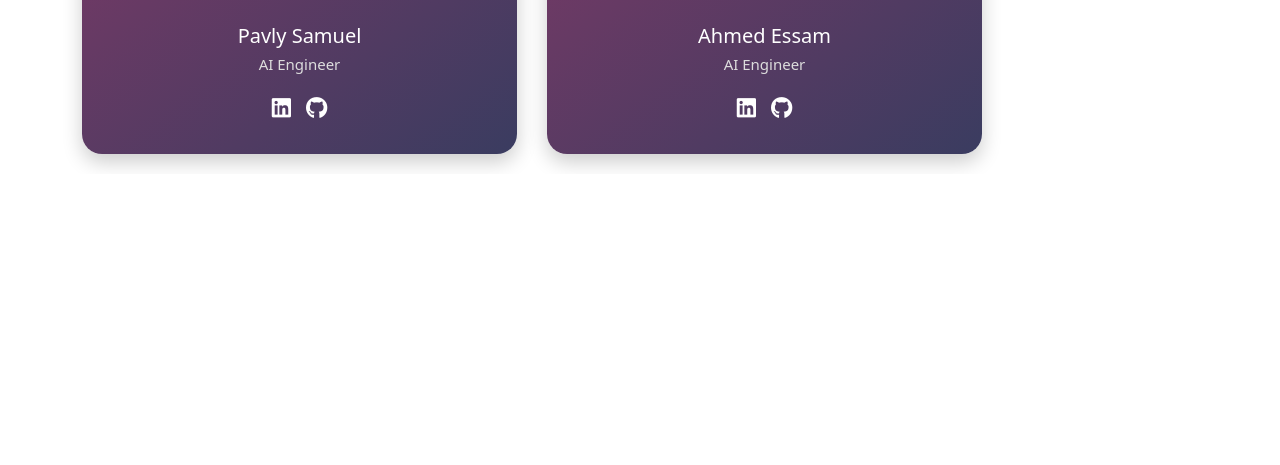
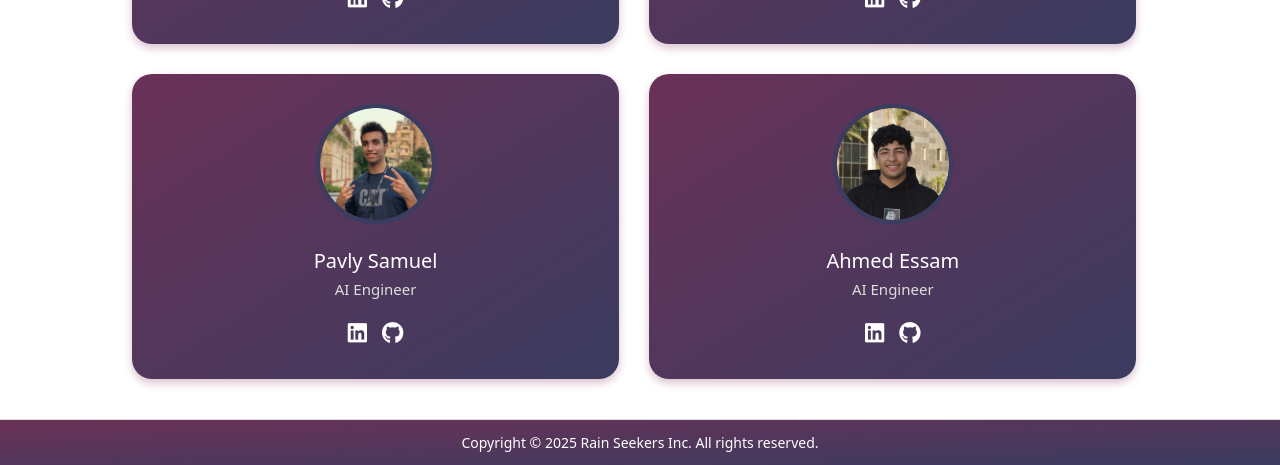
Before and after one commit to Aya-Abdellatif/rain-seekers, a Flask app: page / in a window 1280 px wide. Shown: the part 1682-2147 px from the top of the page. Before the commit the page ends 1851 px from the top, so only its background shows below. Run offline with Flask 3, Linux system fonts and the light colour scheme; parts of the project's set-up code (start-up, migrations or seed data) failed here and were passed over; some libraries are stand-ins or nearby versions.

Commit message:
about and contact sections

```diff
--- a/static/index.css
+++ b/static/index.css
@@ -1,23 +1,3 @@
-body {
-  margin: 0;
-  font-family: 'Segoe UI', Tahoma, Geneva, Verdana, sans-serif;
-}
-
-.navbar-brand {
-  font-size: 1.4rem;
-}
-.bg-custom {
-  background-color: #6a1b9a !important;  /* purple */
-}
-
-.navbar .nav-link {
-  color: white !important;
-}
-
-.navbar .nav-link:hover {
-  color: #f1c40f !important;  /* gold on hover */
-}
-
 .card {
     border-radius: 12px;
 }
@@ -83,34 +63,40 @@ h2, h3 {
 }
 
 .card{
+    background: linear-gradient(to bottom right, #853d6c, #3a3c60);
     color: white;
     text-align: left;
-    box-shadow: 0 4px 8px #d9c0ce !important;
+    box-shadow: 0 4px 8px #a56b8a !important;
 }
 
+.card p, .card li {
+    color: white;
+}
 .contact{
     background-color: white;
     margin: 0;
     padding: 20px;
     justify-content: center;
+    align-items: center;
     display: flex;
 }
 
 .team-container {
+    margin-left: 50px;
     display: grid;
     grid-template-columns: repeat(2, 1fr);
     gap: 30px;
-    max-width: 900px;
-    width: 100%;
+    width: 90%;
     justify-content: center;
 }
+
 .contact-card {
-    background: linear-gradient(to bottom right, #7c3966, #3a3c60);
+    background: linear-gradient(to bottom right, #6b3157, #3a3c60);
     border-radius: 20px;
     padding: 30px 50px;
     text-align: center;
     color: #fff;
-    box-shadow: 0 8px 20px rgba(0, 0, 0, 0.2);
+    box-shadow: 0 4px 8px #d9c0ce !important;
     transition: transform 0.3s;
 }
 
@@ -152,5 +138,5 @@ h2, h3 {
 }
 
 .social-links a:hover {
-      color: #00aced;
+    color: #d9c0ce;
 }
--- /dev/null
+++ b/static/static.css
@@ -0,0 +1,34 @@
+body {
+  margin: 0;
+  font-family: 'Segoe UI Semibold', 'Segoe UI', Tahoma, Geneva, Verdana, sans-serif;
+}
+
+.navbar-brand {
+  font-size: 1.4rem;
+}
+.bg-custom {
+  background-color: #6a1b9a !important;  /* purple */
+}
+
+.navbar .nav-link {
+    margin-right: 20px;
+  color: white !important;
+}
+
+.navbar .nav-link:hover {
+  color: #d9c0ce !important;  /* gold on hover */
+}
+
+footer {
+    background: linear-gradient(to bottom right, #6b3157, #3a3c60);
+    color: #555;
+    text-align: center;
+    padding: 12px 0;
+    font-size: 14px;
+    border-top: 1px solid #ddd;
+    margin-top: 40px;
+}
+
+footer p {
+    margin: 0;
+}
--- a/templates/index.html
+++ b/templates/index.html
@@ -4,6 +4,7 @@
   <meta charset="UTF-8">
   <meta name="viewport" content="width=device-width, initial-scale=1.0">
   <title>Navbar Example</title>
+  <link href="../static/static.css" rel="stylesheet">
   <link href="../static/index.css" rel="stylesheet">
   <!-- Bootstrap CSS -->
   <link href="https://cdn.jsdelivr.net/npm/bootstrap@5.3.2/dist/css/bootstrap.min.css" rel="stylesheet">
@@ -13,7 +14,7 @@
 <body>
 
 <!-- Navbar -->
-<nav class="navbar navbar-expand-lg navbar-dark shadow" style="background-color: black;">
+<nav class="navbar navbar-expand-lg navbar-dark shadow" style="background: linear-gradient(to bottom right, #6b3157, #3a3c60);">
   <div class="container">
     <!-- Brand / Logo -->
     <a class="navbar-brand fw-bold" href="/">🌦 Rain Seekers</a>
@@ -27,7 +28,7 @@
 
     <!-- Navbar Links -->
     <div class="collapse navbar-collapse" id="navbarNav">
-      <ul class="navbar-nav ms-auto"> <!-- pushes items to right -->
+      <ul class="navbar-nav ms-auto" style="margin-left: 50px;"> <!-- pushes items to right -->
         <li class="nav-item">
           <a class="nav-link active" href="#">Home</a>
         </li>
@@ -51,20 +52,22 @@
       Rain Seekers brings decades of NASA climate data to life, helping you see <br>how temperature, pressure, wind speed and humidity affect your plans.
       <br>Every location has its own climate story. Explore how weather patterns <br>might influence outdoor activities, from casual walks to big celebrations,<br>and plan with confidence.
     <br><h5 style="font-weight: bold; margin-left: 10px;">Plan Smarter, Enjoy the Weather!</h2> <br> <a href="insights-form.html" class="btn btn-primary btn-lg" style="border-color: #3a3c60; margin-left: 10px;">
-   Weather Insights
+   Show Weather
   </a>
 
     </p>
   </div>
 </section>
 
+<br><br>
+
 <section id="about" class="home">
   <div class="container">
     <!-- Title -->
-    <h2 class="text-center mb-4">About Rain Seekers</h2>
+    <h2 class="text-center mb-4" style="color: #7c3966;">About Rain Seekers</h2>
 
     <!-- Box -->
-    <div class="card p-4">
+    <div class="card p-4"">
       <div class="row align-items-center">
 
         <!-- Video (left) -->
@@ -91,10 +94,17 @@
   </div>
 </section>
 
+<br><br
 
 <section class="contact" id="contact">
   <div class="container">
-    <h2 class="text-center mb-4">Contact us</h2>
+    <h2 class="text-center mb-4" style="color:#7c3966;">Contact us</h2>
+    <h4 class="text-center">Reach out to the Rain Seekers team!</h4>
+
+<p class="text-center">We are a group of passionate computer engineering who are fascinated by space exploration and climate science.
+We developed Rain Seekers to participate in NASA’s “Will It Rain On My Parade?” challenge.
+Our goal is to contribute our skills and knowledge while helping people plan outdoor activities smarter and enjoyably using climate data.</p>
+<br>
     <div class="team-container">
     <!-- Card 1 -->
     <div class="contact-card">
@@ -109,7 +119,7 @@
 
     <!-- Card 2 -->
     <div class="contact-card">
-      <img src="aalaa.jpg" alt="Aalaa Ayman">
+      <img src="../static/images/Aalaa.png" alt="Aalaa Ayman">
       <h3>Aalaa Ayman</h3>
       <p>Software Engineer</p>
       <div class="social-links">
@@ -120,7 +130,7 @@
 
     <!-- Card 3 -->
     <div class="contact-card">
-      <img src="zead.jpg" alt="Pavly Samuel">
+      <img src="../static/images/Pavly.png" alt="Pavly Samuel">
       <h3>Pavly Samuel</h3>
       <p>AI Engineer</p>
       <div class="social-links">
@@ -144,9 +154,9 @@
 
 </section>
 
-<!-- Hero Section -->
-
-
+<footer>
+  <p style="color: white;">Copyright © 2025 Rain Seekers Inc. All rights reserved.</p>
+</footer>
 
 
 <!-- Bootstrap JS (for toggle button) -->
--- a/templates/insights-form.html
+++ b/templates/insights-form.html
@@ -14,7 +14,7 @@
 <body>
 
 <!-- Navbar -->
-<nav class="navbar navbar-expand-lg navbar-dark shadow" style="background-color: black;">
+<nav class="navbar navbar-expand-lg navbar-dark shadow" style="background: linear-gradient(to bottom right, #6b3157, #3a3c60);">
   <div class="container">
     <!-- Brand / Logo -->
     <a class="navbar-brand fw-bold" href="/">🌦 Rain Seekers</a>
@@ -137,6 +137,9 @@
   </div>
 </div>
 
+<footer>
+  <p style="color: white;">Copyright © 2025 Rain Seekers Inc. All rights reserved.</p>
+</footer>
 
 <!-- Bootstrap JS (for toggle button) -->
 <script src="https://cdn.jsdelivr.net/npm/bootstrap@5.3.2/dist/js/bootstrap.bundle.min.js"></script>
```
Also changed, not shown: static/result.css (+0 -17 lines), static/style.css (+15 -3 lines), templates/result.html (+60 -8 lines), static/images/Pavly.png (added), 2 other files. Lines whose indentation alone changed are shown as unchanged.
